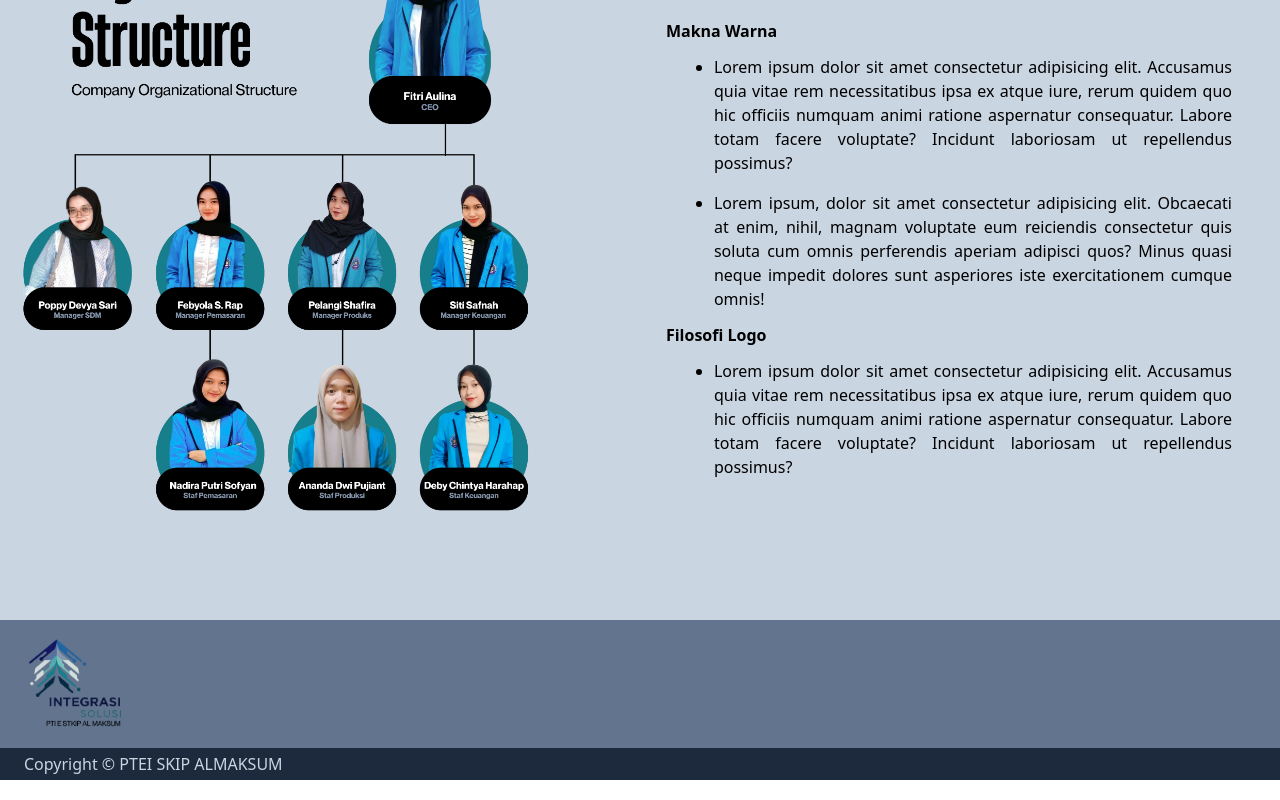
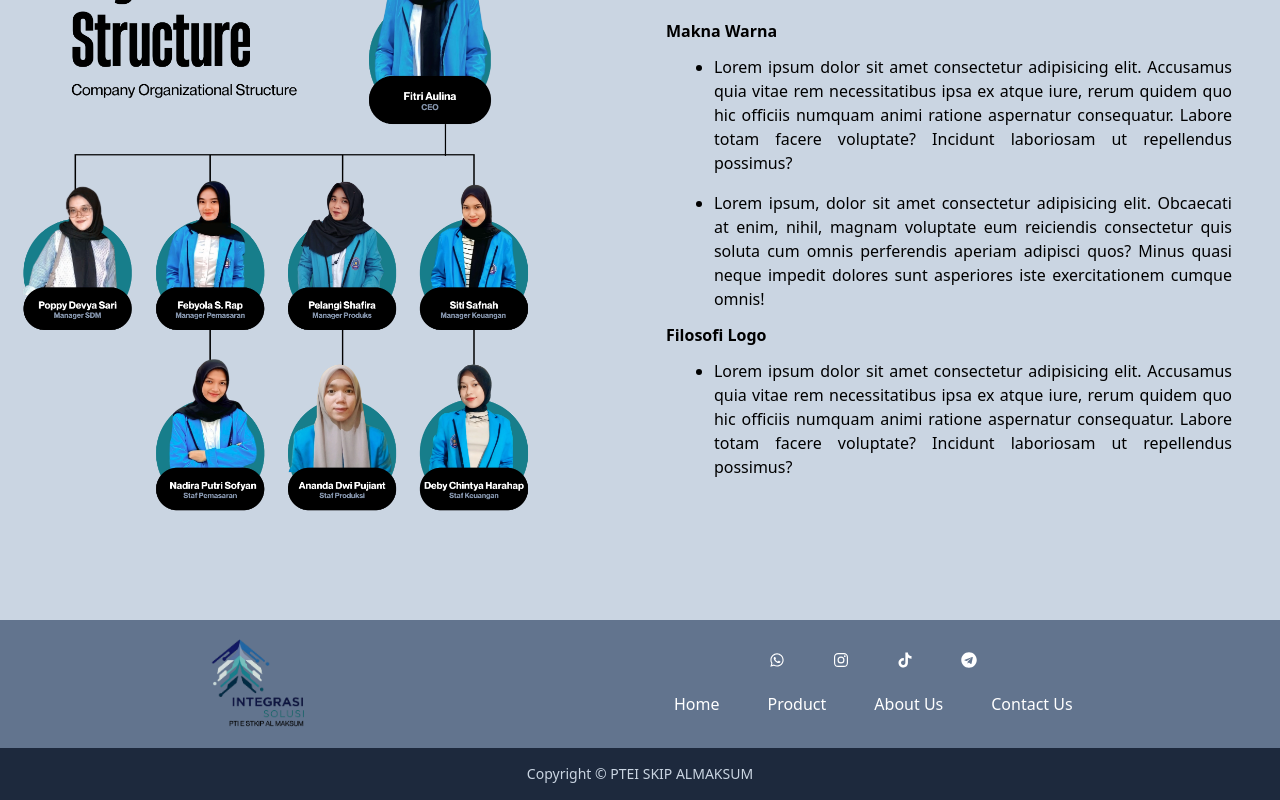
Before and after one commit to TainSiddik/Online-Shop, a Next.js app: page /about in a window 1280 px wide. Shown: the part 276-1076 px from the top of the page. Built offline with nearby package versions, Linux system fonts and the light colour scheme.

Commit message:
fix footer

```diff
--- a/components/Footer.jsx
+++ b/components/Footer.jsx
@@ -1,19 +1,51 @@
 import Image from "next/image";
+import { MdOutlineWhatsapp } from "react-icons/md";
+import { IoLogoInstagram, IoLogoTiktok } from "react-icons/io5";
+import { FaTelegram } from "react-icons/fa";
+import Link from "next/link";
 
 const Footer = () => {
   return (
     <footer>
-      <div className="footer bg-slate-500 px-6 py-4">
-        <div className="logo">
+      <div className="footer bg-slate-500 px-6 py-4 flex items-center">
+        <div className="logo mx-auto">
           <Image src="/logo.png" width={100} height={100} alt="logo" />
         </div>
-        <div className="contact">
-          <div className="icon"></div>
-          <div className="menu"></div>
+        <div className="contact mx-auto text-white">
+          <div className="icon flex justify-center gap-12">
+            <Link href="/">
+              <MdOutlineWhatsapp />
+            </Link>
+            <Link href="/">
+              <IoLogoInstagram />
+            </Link>
+            <Link href="/">
+              <IoLogoTiktok />
+            </Link>
+            <Link href="/">
+              <FaTelegram />
+            </Link>
+          </div>
+          <div className="menu mt-6">
+            <ul className="flex space-x-12 text-white">
+              <li>
+                <Link href="/">Home</Link>
+              </li>
+              <li>
+                <Link href="/product">Product</Link>
+              </li>
+              <li>
+                <Link href="/about">About Us</Link>
+              </li>
+              <li>
+                <Link href="/contact">Contact Us</Link>
+              </li>
+            </ul>
+          </div>
         </div>
       </div>
-      <div className="copyright bg-slate-800 text-slate-300 py-1 pl-6">
-        <p>Copyright &copy; PTEI SKIP ALMAKSUM</p>
+      <div className="copyright bg-slate-800 text-slate-300 py-4 text-center">
+        <p className="text-sm">Copyright &copy; PTEI SKIP ALMAKSUM</p>
       </div>
     </footer>
   );
```
